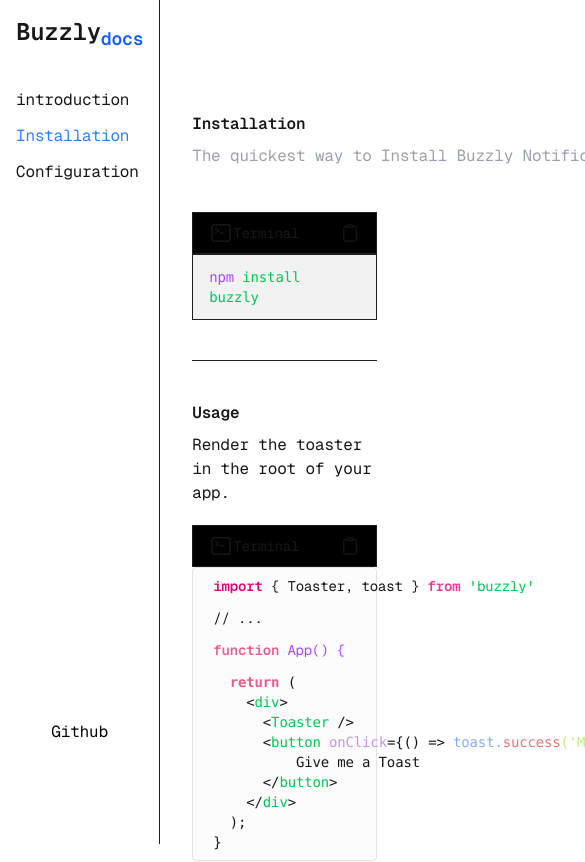
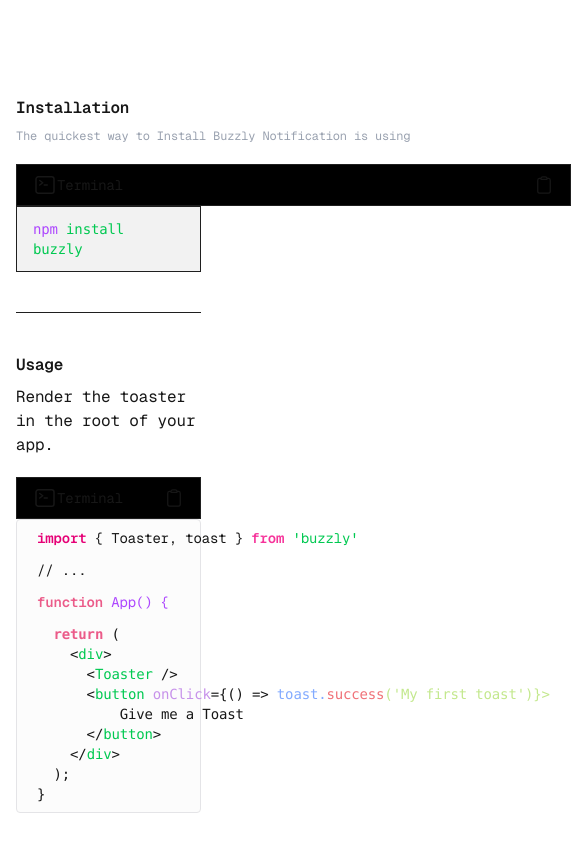
Before and after one commit to mohamed-elhaissan/buzzly-ui, a Next.js app: page /docs/installation in a window 390 px wide. Shown: the top 862 px of the page, 585 px wide, since content can reach past the window. Built offline with nearby package versions, Linux system fonts and the light colour scheme.

Commit message:
updating

```diff
--- a/app/components/GithubLink.tsx
+++ /dev/null
@@ -1,92 +0,0 @@
-"use client";
-import { AnimatePresence, motion } from "framer-motion";
-import Link from "next/link";
-import { usePathname } from "next/navigation";
-import { useState } from "react";
-
-export default function GithubLink() {
-  const [isHovered, setHovered] = useState<boolean>(false);
-  const pathName = usePathname();
-  const menuItems = [
-    {
-      href: "/docs",
-      label: "introduction",
-    },
-    {
-      href: "/docs/installation",
-      label: "Installation",
-    },
-    {
-      href: "/docs/configuration",
-      label: "Configuration ",
-    },
-  ];
-  return (
-    <div
-      className="w-64 p-4 flex flex-col justify-between items-start"
-      style={{
-        borderRight: "1px solid var(--borderColor)",
-      }}
-    >
-      <div>
-        <Link href={"/"} className="font-semibold text-2xl tracking-[-.01em] ">
-          Buzzly<sub className="text-blue-600">docs</sub>
-        </Link>
-        <div className="flex flex-col gap-3 mt-10">
-          {menuItems.map((item, index) => {
-            const isActive = pathName === item.href;
-            return (
-              <Link
-                key={index}
-                href={item.href}
-                className={`${isActive && "text-blue-500 "}  rounded-lg `}
-              >
-                {item.label}
-              </Link>
-            );
-          })}
-        </div>
-      </div>
-      <motion.div
-        onHoverStart={() => setHovered(true)}
-        onHoverEnd={() => setHovered(false)}
-        className="bg-white cursor-pointer mb-20 text-black w-full py-1 px-5 text-center rounded-md"
-      >
-        <AnimatePresence>
-          {isHovered ? (
-            <motion.svg
-              initial={{
-                opacity: 0,
-                y: 10,
-              }}
-              animate={{
-                opacity: 1,
-                y: 0,
-              }}
-              exit={{
-                opacity: 0,
-                y: -10,
-              }}
-              xmlns="http://www.w3.org/2000/svg"
-              fill="none"
-              viewBox="0 0 24 24"
-              strokeWidth={1.5}
-              stroke="currentColor"
-              className="size-6 mx-auto"
-            >
-              <path
-                strokeLinecap="round"
-                strokeLinejoin="round"
-                d="M17.25 8.25 21 12m0 0-3.75 3.75M21 12H3"
-              />
-            </motion.svg>
-          ) : (
-            <Link href={"https://github.com/mohamed-elhaissan/Buzzly"}>
-              Github
-            </Link>
-          )}
-        </AnimatePresence>
-      </motion.div>
-    </div>
-  );
-}
--- /dev/null
+++ b/app/components/SideBarLayout.tsx
@@ -0,0 +1,95 @@
+"use client";
+import { AnimatePresence, motion } from "framer-motion";
+import Link from "next/link";
+import { usePathname } from "next/navigation";
+import { useState } from "react";
+
+export default function SideBarLayout() {
+  const [isHovered, setHovered] = useState<boolean>(false);
+  const pathName = usePathname();
+  const menuItems = [
+    {
+      href: "/docs",
+      label: "introduction",
+    },
+    {
+      href: "/docs/installation",
+      label: "Installation",
+    },
+    {
+      href: "/docs/configuration",
+      label: "Configuration ",
+    },
+  ];
+  return (
+    <div
+      className="w-64 hidden md:flex  p-4 flex-col justify-between items-start"
+      style={{
+        borderRight: "1px solid var(--borderColor)",
+      }}
+    >
+      <div>
+        <Link href={"/"} className="font-semibold text-2xl tracking-[-.01em] ">
+          Buzzly<sub className="text-blue-600">docs</sub>
+        </Link>
+        <div className="flex flex-col gap-3 mt-10">
+          {menuItems.map((item, index) => {
+            const isActive = pathName === item.href;
+            return (
+              <Link
+                key={index}
+                href={item.href}
+                className={`${isActive && "text-blue-500 "}  rounded-lg `}
+              >
+                {item.label}
+              </Link>
+            );
+          })}
+        </div>
+      </div>
+      <Link
+        href={"https://github.com/mohamed-elhaissan/Buzzly"}
+        className="w-full"
+      >
+        <motion.div
+          onHoverStart={() => setHovered(true)}
+          onHoverEnd={() => setHovered(false)}
+          className="bg-white cursor-pointer mb-20 text-black w-full py-1 px-5 text-center rounded-md"
+        >
+          <AnimatePresence>
+            {isHovered ? (
+              <motion.svg
+                initial={{
+                  opacity: 0,
+                  y: 10,
+                }}
+                animate={{
+                  opacity: 1,
+                  y: 0,
+                }}
+                exit={{
+                  opacity: 0,
+                  y: -10,
+                }}
+                xmlns="http://www.w3.org/2000/svg"
+                fill="none"
+                viewBox="0 0 24 24"
+                strokeWidth={1.5}
+                stroke="currentColor"
+                className="size-6 mx-auto"
+              >
+                <path
+                  strokeLinecap="round"
+                  strokeLinejoin="round"
+                  d="M17.25 8.25 21 12m0 0-3.75 3.75M21 12H3"
+                />
+              </motion.svg>
+            ) : (
+              <span>Github</span>
+            )}
+          </AnimatePresence>
+        </motion.div>
+      </Link>
+    </div>
+  );
+}
--- a/app/docs/installation/page.tsx
+++ b/app/docs/installation/page.tsx
@@ -10,16 +10,16 @@
       variants={itemVariants}
       initial="closed"
       animate="open"
-      className="p-4 mt-20 "
+      className="md:p-4 mt-20 "
     >
-      <div>
+      <div className=" w-full">
         <h2 className="font-semibold  mb-2  ">Installation</h2>
-        <p className="text-gray-400">
+        <p className="text-gray-400 text-xs text-wrap  ">
           The quickest way to Install Buzzly Notification is using
           <span className="text-white"> npm install Buzzly</span>
         </p>
         <div
-          className="flex  gap-2 text-sm items-center justify-between mt-5 w-1/3 px-4 py-2 bg-[#000000] "
+          className="flex  gap-2 text-sm items-center justify-between mt-5  md:w-1/3 px-4 py-2 bg-[#000000] "
           style={{
             border: "1px solid var(--borderColor)",
           }}
@@ -233,7 +233,7 @@
               d="m8.25 4.5 7.5 7.5-7.5 7.5"
             />
           </svg>
-          Installation{" "}
+          Introduction{" "}
         </Link>
         <Link
           href={"/docs/types"}
--- a/app/docs/layout.tsx
+++ b/app/docs/layout.tsx
@@ -7,12 +7,15 @@
 };
 import { Metadata } from "next";
 import { ReactNode } from "react";
-import GithubLink from "../components/GithubLink";
+import SideBarLayout from "../components/SideBarLayout";
+
 
 export default function Layout({ children }: { children: ReactNode }) {
   return (
     <div className="flex h-screen font-mono tracking-[-.01em] ">
-      <GithubLink />
+      <SideBarLayout />
+
+
       <main className="flex-1 h-screen p-4">{children}</main>
     </div>
   );
--- a/app/globals.css
+++ b/app/globals.css
@@ -35,5 +35,5 @@
 }
 body::selection {
   background-color: white;
-  color:  black;
+  color: black;
 }
```
